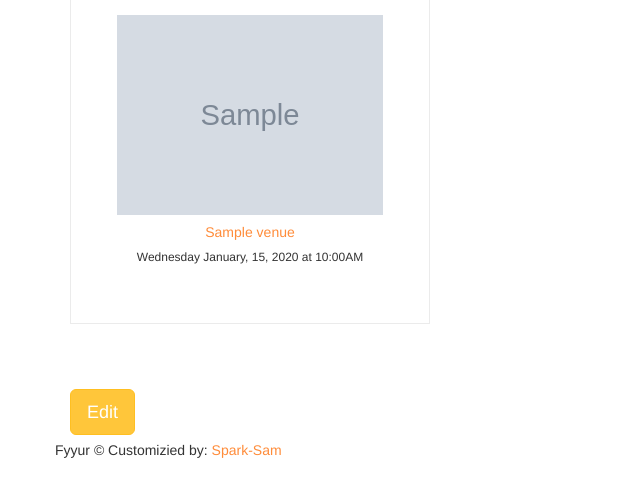
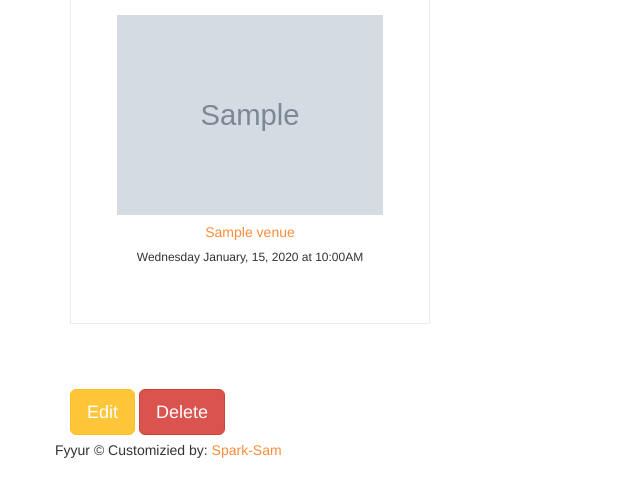
Before and after one commit to Spark-Sam/fyyur_web_app, a Flask app: page /artists/1 in a window 1280 px wide. Shown: the part 676-1171 px from the top of the page, without its empty margins (0-640 px from the left). Run offline with Flask 2, Linux system fonts and the light colour scheme; tables that the repository leaves empty hold one stand-in row (values such as "Sample post"); grey boxes marked "Sample" are stand-in pictures; some libraries are stand-ins or nearby versions.

Commit message:
Created delete function for Artist

```diff
--- a/app.py
+++ b/app.py
@@ -488,6 +488,23 @@ def create_artist_submission():
   # e.g., flash('An error occurred. Artist ' + data.name + ' could not be listed.')
     return render_template('pages/home.html')
 
+@app.route('/artists/<int:artist_id>', methods = ['DELETE'])
+def delete_artist(artist_id):
+  # DONE: endpoint for taking a artist_id, and using
+  # SQLAlchemy ORM to delete a record. Handle cases where the session commit could fail.
+    try:
+        artistDelete = Artist.query.get(artist_id)
+        db.session.delete(artistDelete)
+        db.session.commit()
+        flash('Artist Deletion: Successful!!')
+    except:
+        db.session.rollback()
+    finally:
+        db.session.close()
+
+  # BONUS CHALLENGE: Implement a button to delete an on a Artist Page, have it so that
+  # clicking that button delete it from the db then redirect the user to the homepage
+    return artists()
 
 #  Shows
 #  ----------------------------------------------------------------
--- a/templates/pages/show_artist.html
+++ b/templates/pages/show_artist.html
@@ -73,5 +73,6 @@
 </section>
 
 <a href="/artists/{{ artist.id }}/edit"><button class="btn btn-primary btn-lg">Edit</button></a>
+<a href="/artists/{{ artist.id }}"><button class="btn btn-danger btn-lg">Delete</button></a>
 
 {% endblock %}
```
